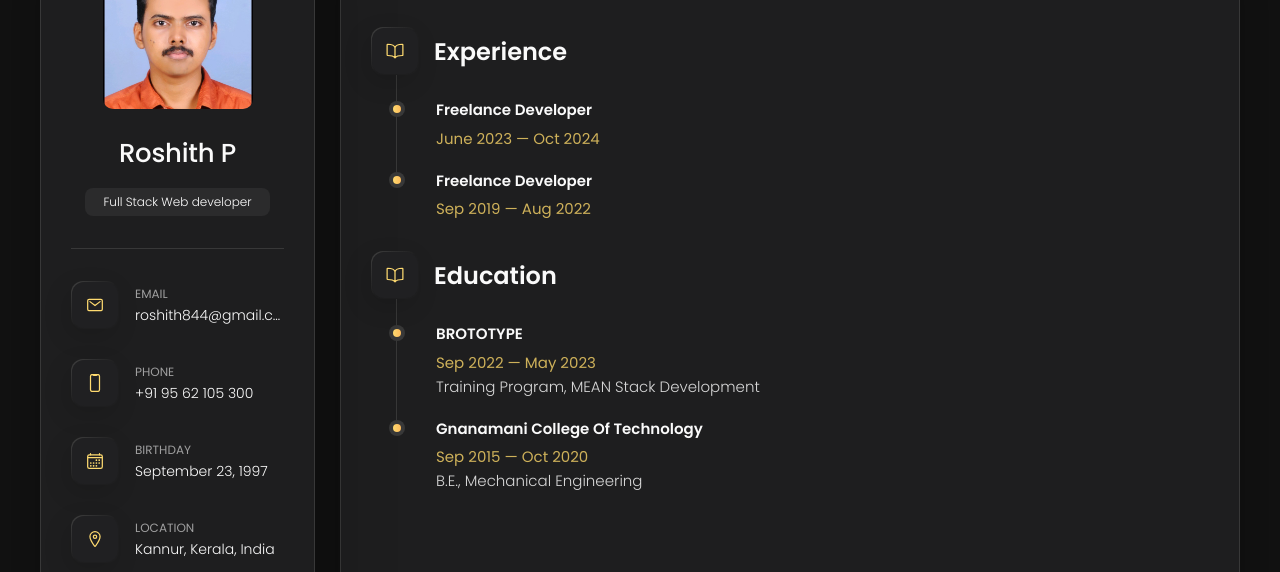
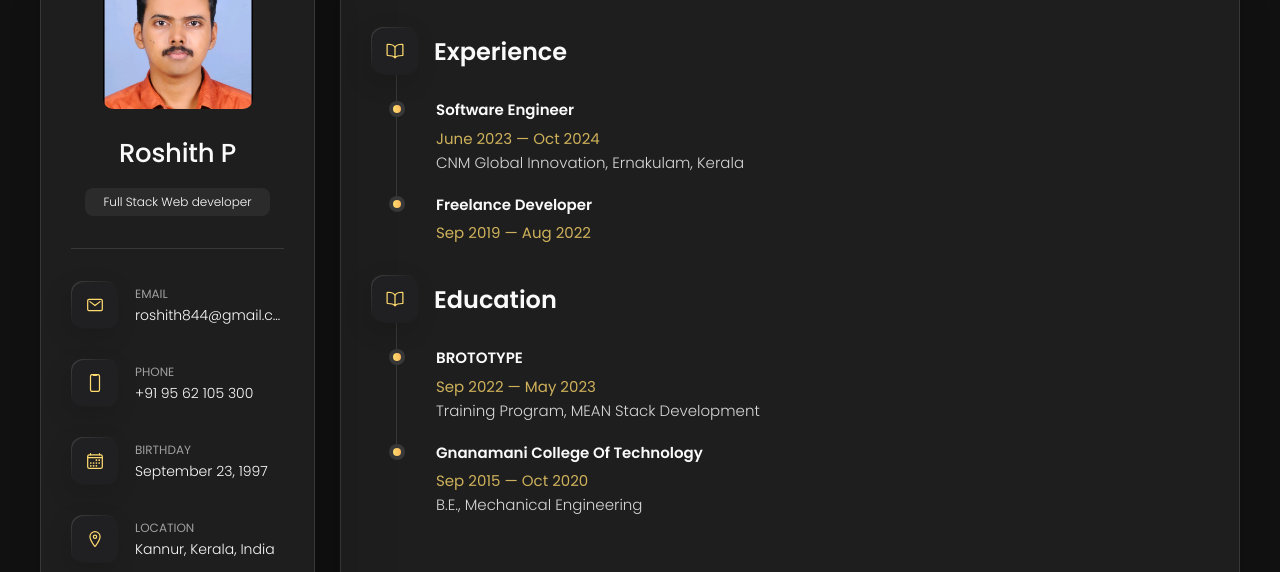
Before and after one commit to roshith844/personal-website, a plain HTML site: page index.html in a window 1280 px wide. Both pictures are taken after a click on the button "Qualification". Shown: the part 162-734 px from the top of the page. Drawn offline with nearby package versions, Linux system fonts and the light colour scheme.

Commit message:
content: update

```diff
--- a/index.html
+++ b/index.html
@@ -398,11 +398,12 @@
           <ol class="timeline-list">
             <li class="timeline-item">
 
-              <h4 class="h4 timeline-item-title">Freelance Developer</h4>
+              <h4 class="h4 timeline-item-title">Software Engineer</h4>
 
               <span>June 2023 — Oct 2024</span>
 
               <p class="timeline-text">
+                CNM Global Innovation, Ernakulam, Kerala
               </p>
 
             </li>
```
